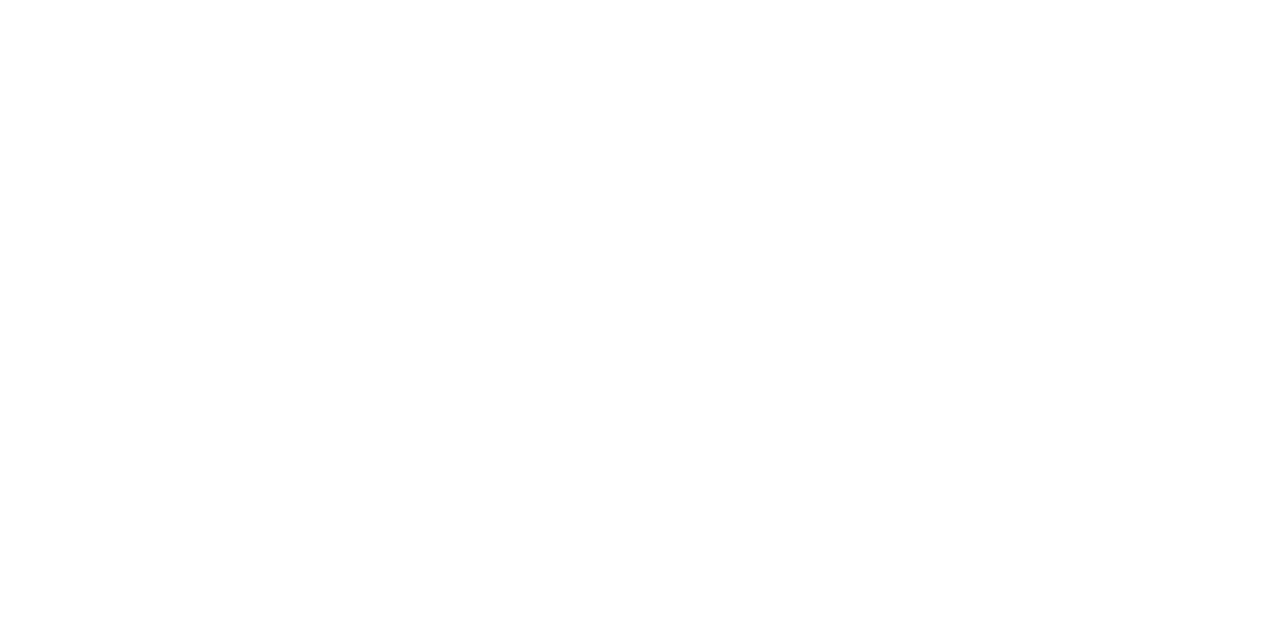
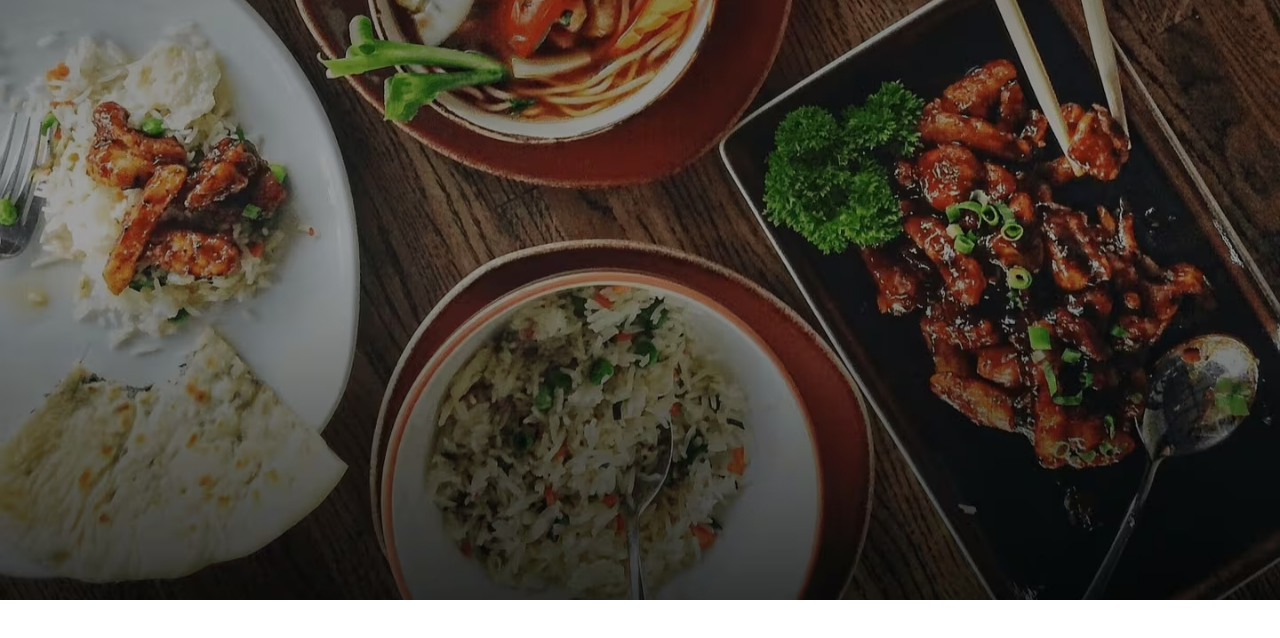
Before and after one commit to adityabhat09/zomato-ui-clone, a React (Vite) app in the folder vite-project/: page /AddRest in a window 1280 px wide. Before the commit this address had no page. Shown: the top 638 px of the page. Built offline with nearby package versions, Linux system fonts and the light colour scheme.

Commit message:
started with add restaurants page

```diff
--- a/vite-project/src/App.jsx
+++ b/vite-project/src/App.jsx
@@ -4,11 +4,12 @@
 import viteLogo from '/vite.svg'
 
 import LandingPage from './pages/LandingPage'
-
+import AddRestPage from './pages/add_restaurants_page/AddRestPage';
 
 
 //shadcn imports down
 import { Button } from './components/ui/button'
+
 // import './App.css'
 
 function App() {
@@ -18,6 +19,7 @@
     <Router>
       <Routes>
         <Route path="/" element={<LandingPage />} />
+        <Route path="/AddRest" element={<AddRestPage />} />
       </Routes>
     </Router>
   )
--- a/vite-project/src/components/Hero.jsx
+++ b/vite-project/src/components/Hero.jsx
@@ -13,7 +13,7 @@
       <img className="w-full h-full object-cover" src={foodimg1} alt="food" />
 
       {/* Overlay content */}
-      <div className="absolute top-1/3 left-1/2 transform -translate-x-1/2 -translate-y-1/2 text-center text-white">
+      <div className="absolute top-1/2 left-1/2 transform -translate-x-1/2 -translate-y-1/2 text-center text-white">
         {/* Zomato Title */}
         <h1 className="text-6xl font-bold tracking-wide">Zomato</h1>
 
--- a/vite-project/src/pages/LandingPage.jsx
+++ b/vite-project/src/pages/LandingPage.jsx
@@ -7,14 +7,16 @@
 import ExploreOptn from "@/components/ExploreOptn";
 import Footer from "@/components/Footer";
 
+import { Link } from "react-router-dom";
+
 const LandingPage = () => {
   return (
     <div className="relative">
       {/* Navbar */}
-      <nav className="absolute top-0 left-0 w-full flex justify-between items-center px-10 py-5 text-white bg-transparent">
+      <nav className="absolute top-0 left-0 w-full flex justify-between items-center px-10 py-5 text-white bg-transparent z-10">
         <div className="text-lg font-semibold">Get the App</div>
         <div className="flex gap-6 text-lg">
-          <a href="#" className="hover:underline">Add Restaurants</a>
+          <Link to="/AddRest" className="hover:underline">Add Restaurants</Link>
           <a href="#" className="hover:underline">Login</a>
           <a href="#" className="hover:underline">Signup</a>
         </div>
--- /dev/null
+++ b/vite-project/src/pages/add_restaurants_page/AddRestPage.jsx
@@ -0,0 +1,10 @@
+import React from 'react'
+import Herosecn from './comps/herosecn'
+
+const AddRestPage = () => {
+  return (
+    <Herosecn/>
+  )
+}
+
+export default AddRestPage
--- /dev/null
+++ b/vite-project/src/pages/add_restaurants_page/comps/Herosecn.jsx
@@ -0,0 +1,14 @@
+import foodimg2 from "../../../assets/foodimg2.avif";
+import foodimg1 from "../../../assets/foodimg1.jpg";
+
+const Herosecn = () => {
+    return (
+
+        <div className="w-full h-[600px] relative">
+            <img className="w-full h-full object-cover" src={foodimg1} alt="food" />
+        </div>
+
+    );
+};
+
+export default Herosecn;
```
Also changed, not shown: vite-project/src/assets/foodimg2.avif (added), vite-project/src/assets/foodimg2part2.jpg (added).
